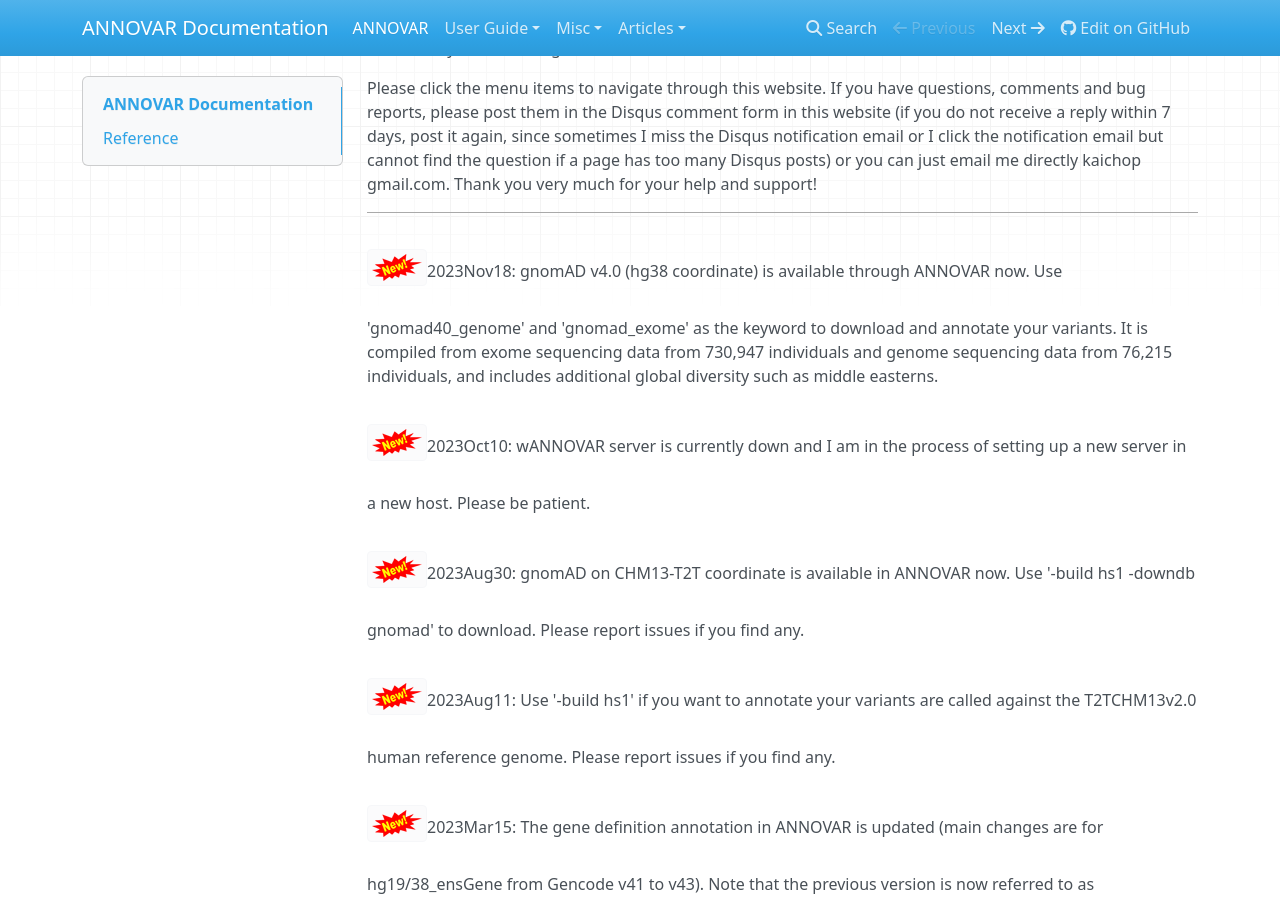
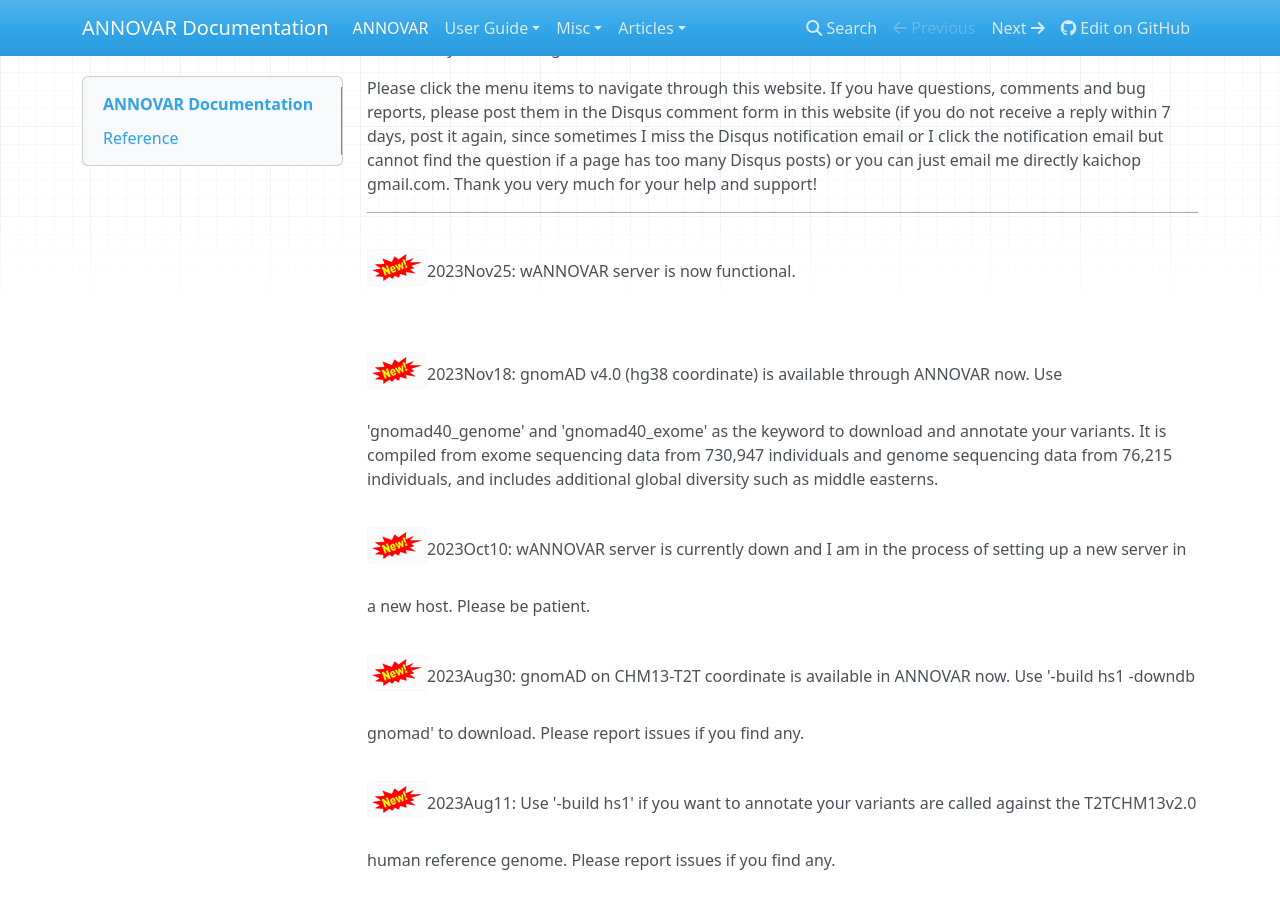
Before and after one commit to WGLab/doc-ANNOVAR, an MkDocs documentation site: the page built from docs/index.md, in a window 1280 px wide and 900 px high, scrolled down 546 px. Built offline with MkDocs 1.6.1, drawn with Linux system fonts in a browser that asks for light colours; nearby versions of some CDN libraries.

Commit message:
Update index.md

```diff
--- a/docs/index.md
+++ b/docs/index.md
@@ -11,7 +11,9 @@ Please click the menu items to navigate through this website. If you have questi
 
 ---
 
-![new](img/new.png)2023Nov18: gnomAD v4.0 (hg38 coordinate) is available through ANNOVAR now. Use 'gnomad40_genome' and 'gnomad_exome' as the keyword to download and annotate your variants. It is compiled from exome sequencing data from 730,947 individuals and genome sequencing data from 76,215 individuals, and includes additional global diversity such as middle easterns.
+![new](img/new.png)2023Nov25: wANNOVAR server is now functional.
+
+![new](img/new.png)2023Nov18: gnomAD v4.0 (hg38 coordinate) is available through ANNOVAR now. Use 'gnomad40_genome' and 'gnomad40_exome' as the keyword to download and annotate your variants. It is compiled from exome sequencing data from 730,947 individuals and genome sequencing data from 76,215 individuals, and includes additional global diversity such as middle easterns.
 
 ![new](img/new.png)2023Oct10: wANNOVAR server is currently down and I am in the process of setting up a new server in a new host. Please be patient.
 
```
